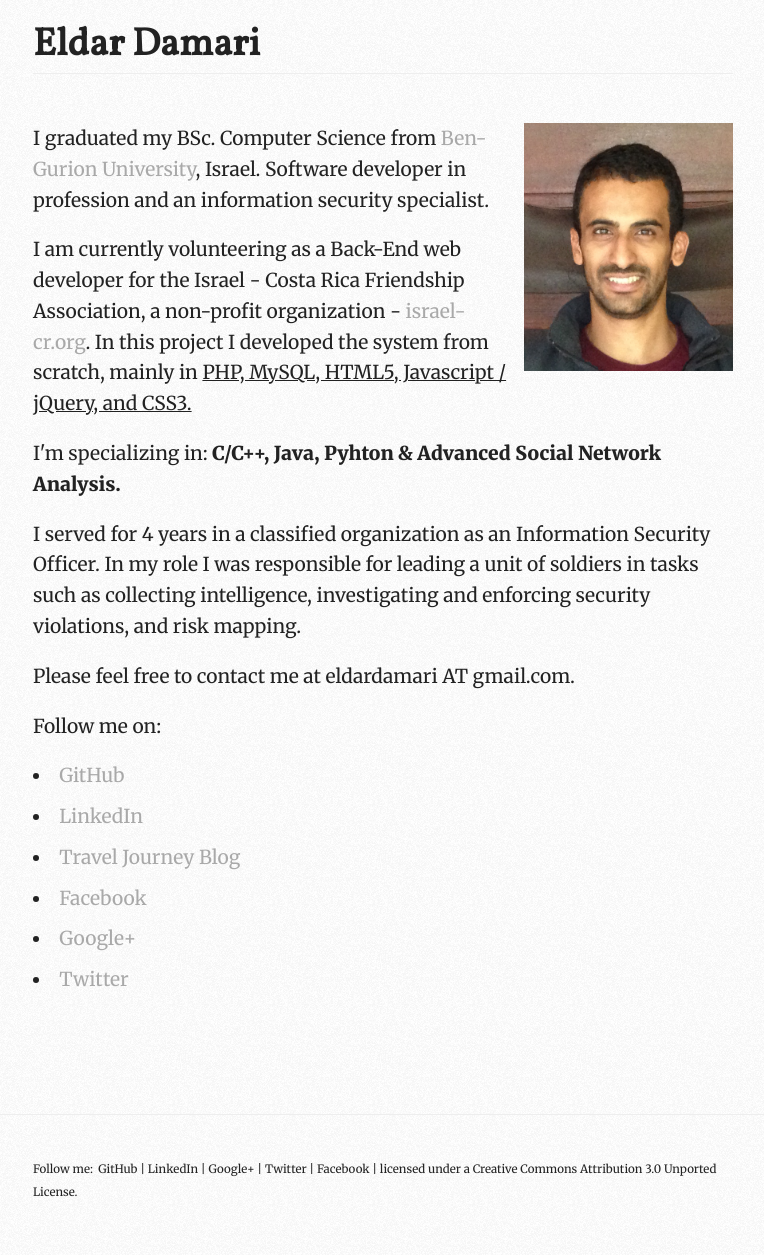
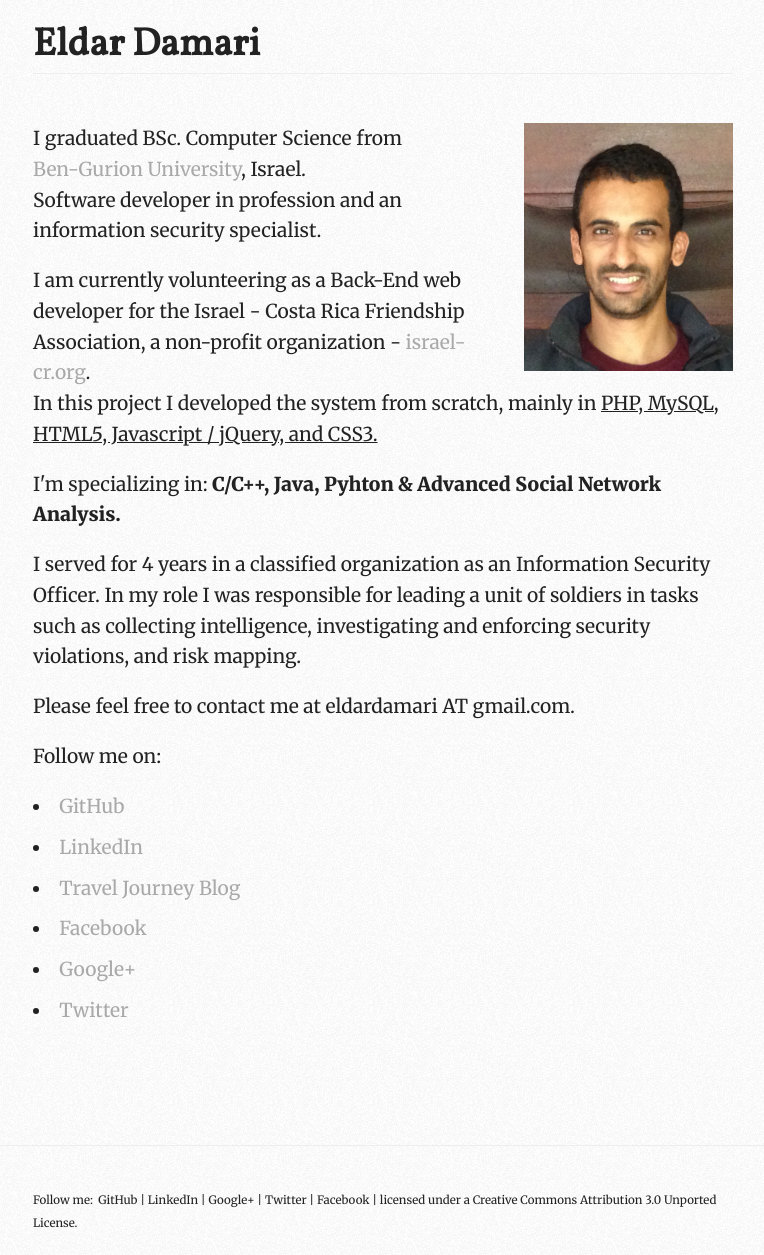
Before and after one commit to eldardamari/eldardamari.github.io, a Jekyll site: the page built from index.html, in a window 1280 px wide. Shown: the whole page, without its empty margins (257-1021 px from the left). Built offline with Jekyll 4.4.1, drawn with Linux system fonts in a browser that asks for light colours; Markdown is read by kramdown in place of the engine named in the settings; before the commit the page ends 1224 px from its top, so only the background shows below that.

```diff
--- a/index.html
+++ b/index.html
@@ -6,11 +6,12 @@ layout: base
   <img src="/img/avatar.jpg" alt="Photo of Eldar Damari" width="209" height="248" id="avatar">
   <!--<header><h1>Welcome</h1></header>-->
 
-  <p> I graduated my BSc. Computer Science from <a href="http://in.bgu.ac.il/en/Pages/default.aspx" target="_blank">Ben-Gurion University</a>, Israel.
-      Software developer in profession and an information security specialist.</p>
+  <p> I graduated BSc. Computer Science from <br><a href="http://in.bgu.ac.il/en/Pages/default.aspx" target="_blank">Ben-Gurion University</a>, Israel.
+      <br>Software developer in profession and an information security specialist.</p>
 
   <p> I am currently volunteering as a Back-End web developer for the Israel - Costa Rica Friendship Association,
-      a non-profit organization - <a href="www.israel-cr.org" target="_blank">israel-cr.org</a>. In this project I developed the system from  scratch, mainly in <u>PHP, MySQL, HTML5, Javascript / jQuery, and CSS3.</u> </p>
+      a non-profit organization - <a href="www.israel-cr.org" target="_blank">israel-cr.org</a>.
+      <br>In this project I developed the system from  scratch, mainly in <u>PHP, MySQL, HTML5, Javascript / jQuery, and CSS3.</u> </p>
 
   <p> I'm specializing in: <b>C/C++, Java, Pyhton & Advanced Social Network Analysis.</b>
 
```
